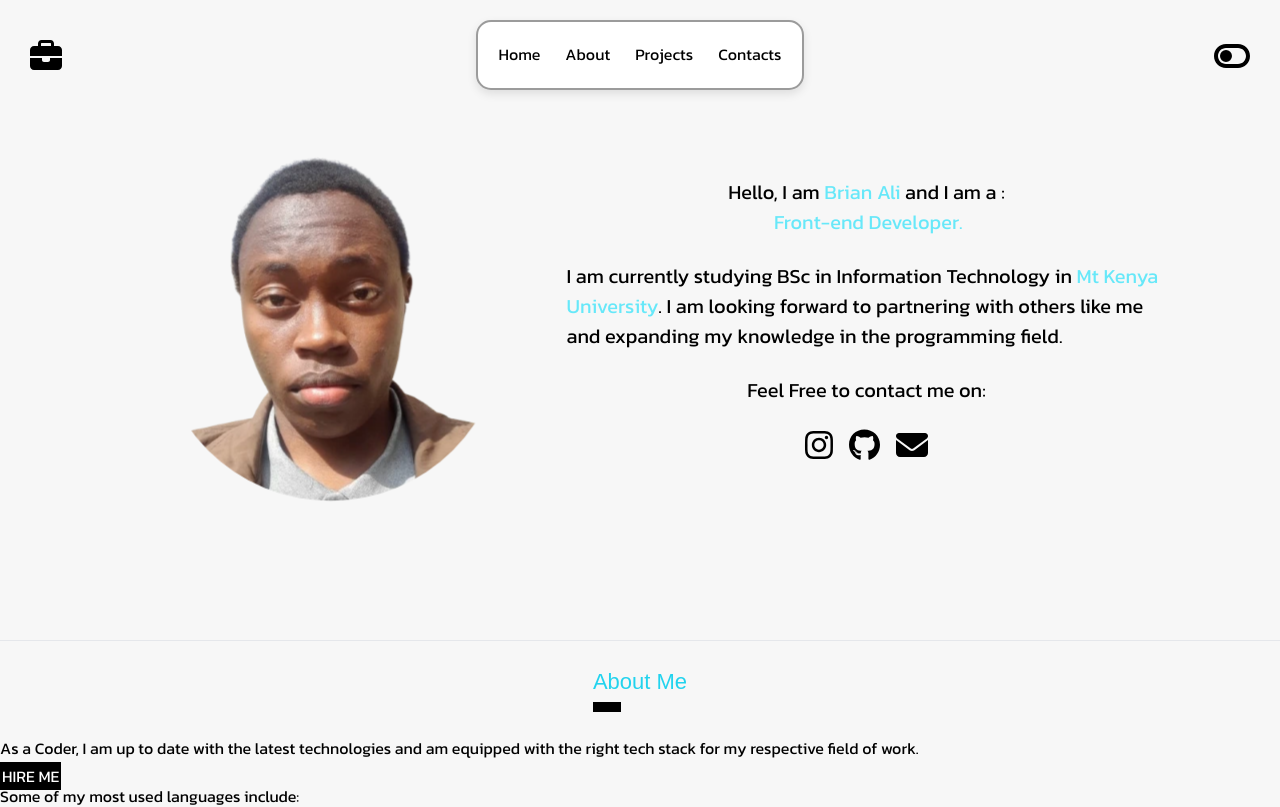
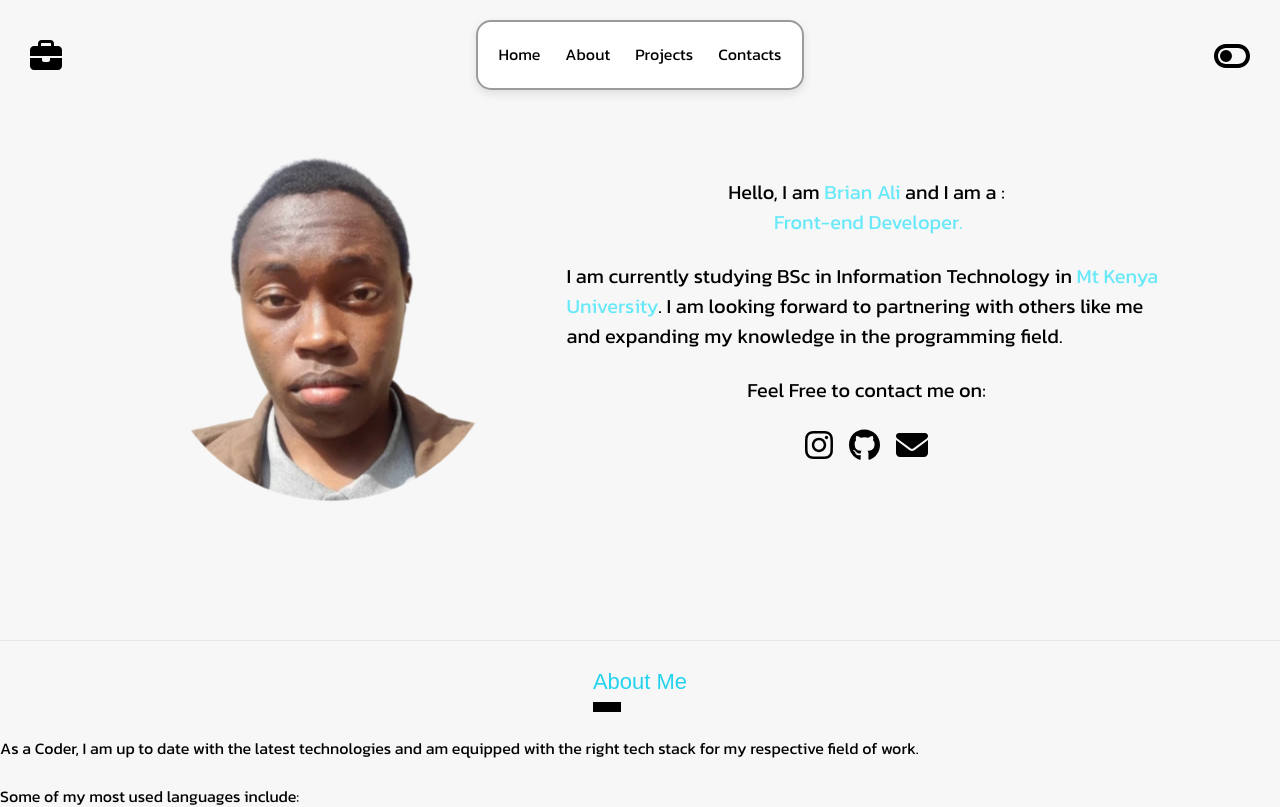
Before and after one commit to Brianali-codes/Brian-Ali, a React (Vite) app: page / in a window 1280 px wide. Shown: the top 807 px of the page. Built offline with nearby package versions, Linux system fonts and the light colour scheme.

Commit message:
remove collumns due to functionality lack and since its unusable in the project either way. //also since i have a really bad network i couldnt test the functionality itself which was a mailing one that i made in a separate project.

```diff
--- a/src/collumns.jsx
+++ b/src/collumns.jsx
@@ -2,22 +2,7 @@ export default function Collumns(){
 
     return(
         <>
-        <div className="MC flex flex-row gap-5" id="MC">
 
-
-            <div className="collumns1 flex flex-col ">
-                    <div className="ball bg-black dark:bg-white">
-                        <button>.</button>
-                    </div>
-                    <div className="C1 flex flex-col bg-black dark:bg-white">
-                        <p>.</p>
-                    </div >
-            </div>
-
-            <div className="Hire bg-black dark:bg-white">
-                <p className="text-white dark:text-black">HIRE ME</p>
-            </div>
-        </div>
         </>
 
 
```
